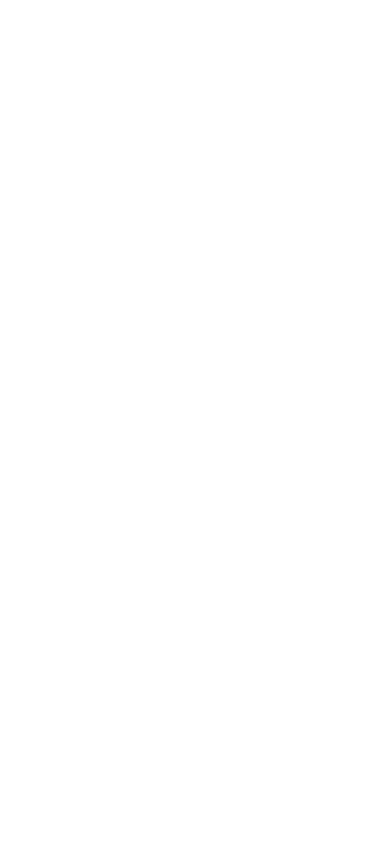
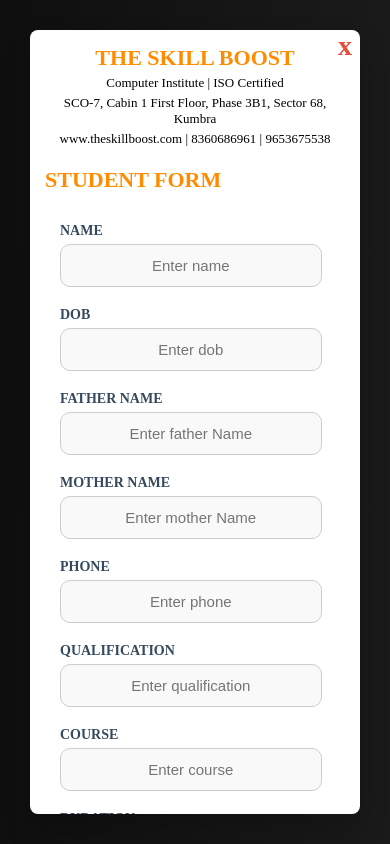
Before and after one commit to dixa640/stud, a React (Vite) app: page /add-student in a window 390 px wide. Built offline with nearby package versions, Linux system fonts and the light colour scheme.

Commit message:
your commit

```diff
--- a/src/AttendancePage.jsx
+++ b/src/AttendancePage.jsx
@@ -50,12 +50,32 @@
   const getRadioBoxShadow = (currentStatus, radioValue) => {
     if (currentStatus !== radioValue) return {};
     if (radioValue === "Present") return {};
-    if (radioValue === "Absent") return { boxShadow: "none" };
-    if (radioValue === "leave") return { boxShadow: "none" };
+    if (radioValue === "Absent" || radioValue === "leave")
+      return { boxShadow: "none" };
     return {};
   };
 
   return (
+    <>
+      {/* 👇 Embedded CSS for scrollbar hiding and mobile padding */}
+      <style>{`
+        ::-webkit-scrollbar {
+          display: none;
+        }
+
+        .hide-scrollbar {
+          -ms-overflow-style: none; /* IE and Edge */
+          scrollbar-width: none; /* Firefox */
+        }
+
+        @media (max-width: 480px) {
+          th, td {
+            padding-left: 2px !important;
+            padding-right: 2px !important;
+          }
+        }
+      `}</style>
+
       <motion.div
         initial={{ opacity: 0 }}
         animate={{ opacity: 1 }}
@@ -68,7 +88,6 @@
           transition={{ duration: 0.8 }}
           style={styles.card}
         >
-        {/* Header */}
           <div style={styles.headerRow}>
             <h2 style={styles.heading}>Attendance Dashboard</h2>
             <motion.button
@@ -93,8 +112,10 @@
             </motion.p>
           )}
 
-        {/* Table & Submit inside scrollable wrapper */}
-        <div style={styles.tableScrollWrapper}>
+          <div
+            className="hide-scrollbar"
+            style={styles.tableScrollWrapper}
+          >
             <table style={styles.table}>
               <thead style={styles.thead}>
                 <tr>
@@ -168,7 +189,6 @@
               </tbody>
             </table>
 
-          {/* Submit button (now scrolls with table) */}
             <motion.div
               style={{ textAlign: "center", marginTop: "20px" }}
               whileHover={{ scale: 1.05 }}
@@ -181,17 +201,21 @@
           </div>
         </motion.div>
       </motion.div>
+    </>
   );
 };
 
 const styles = {
   wrapper: {
-    minHeight: "100vh",
+    height: "100vh",
+    width: "100vw",
+    overflow: "hidden",
     display: "flex",
     justifyContent: "center",
     alignItems: "center",
     backgroundColor: "black",
     padding: "20px",
+    boxSizing: "border-box",
   },
   card: {
     background: "#111",
@@ -208,7 +232,6 @@
     justifyContent: "space-between",
     alignItems: "center",
     marginBottom: "10px",
-    flexWrap: "nowrap",
     paddingRight: "10px",
   },
   heading: {
@@ -232,7 +255,6 @@
     cursor: "pointer",
     fontWeight: "bold",
     lineHeight: 1,
-    flexShrink: 0,
     marginLeft: "10px",
   },
   message: {
@@ -241,18 +263,15 @@
     textAlign: "center",
     marginBottom: "16px",
   },
-
   tableScrollWrapper: {
-    overflowY: "auto",
+    maxHeight: "65vh",
+    overflowY: "scroll",
     overflowX: "auto",
-    maxHeight: "65vh",
-    paddingBottom: "10px",
   },
   table: {
     width: "100%",
     borderCollapse: "collapse",
     marginBottom: "10px",
-    minWidth: "500px",
   },
   thead: {
     position: "sticky",
@@ -268,8 +287,6 @@
     fontSize: "18px",
     borderBottom: "2px solid orange",
     userSelect: "none",
-    minWidth: "140px",
-    borderRadius: "8px",
     verticalAlign: "bottom",
   },
   tr: {
@@ -305,7 +322,7 @@
     height: "14px",
     margin: 0,
     cursor: "pointer",
-    boxShadow: "none", // no shadow on radio by default
+    boxShadow: "none",
     borderRadius: "50%",
   },
   okBtn: {
@@ -322,48 +339,6 @@
     maxWidth: "300px",
     margin: "auto",
   },
-
-  // Responsive styles
-  "@media (max-width: 350px)": {
-    card: {
-      padding: "15px 15px 25px",
-      width: "10%",
-    },
-    headerRow: {
-      paddingRight: "5px",
-    },
-    heading: {
-      fontSize: "20px",
-      maxWidth: "75%",
-    },
-    closeBtn: {
-      width: "36px",
-      height: "36px",
-      fontSize: "20px",
-      marginLeft: "8px",
-    },
-    table: {
-      minWidth: "480px",
-    },
-    th: {
-      fontSize: "16px",
-      minWidth: "120px",
-      padding: "10px 8px",
-    },
-    td: {
-      fontSize: "13px",
-      padding: "10px 8px",
-    },
-    radioGroup: {
-      gap: "10px",
-    },
-    okBtn: {
-      fontSize: "18px",
-      padding: "14px 0",
-      maxWidth: "100%",
-      width: "100%",
-    },
-  },
 };
 
 export default AttendancePage;
--- a/src/Index.jsx
+++ b/src/Index.jsx
@@ -27,14 +27,71 @@
 
     return (
         <div style={styles.wrapper}>
+            <style>{`
+                html, body {
+        margin: 0;
+        padding: 0;
+        height: 100%;
+        overflow: hidden !important;
+        marginBottom: 20px;
+    }
+
+    ::-webkit-scrollbar {
+        width: 0px;
+    }
+                @media (max-width: 600px) {
+                    .responsive-card {
+                        padding: 20px !important;
+                        width: 100% !important;
+                        height: 95vh !important;
+                        max-width: 100% !important;
+
+                    }
+
+                    .responsive-title {
+                        font-size: 20px !important;
+                        text-align: center !important;
+                    }
+
+                    .responsive-button-row {
+                        grid-template-columns: 1fr !important;
+                        gap: 10px !important;
+                    }
+
+                    .responsive-list-title {
+                        font-size: 16px !important;
+                    }
+
+                    .responsive-list-item {
+                        flex-direction: column;
+                        align-items: flex-start;
+                        gap: 10px;
+                    }
+
+                    .responsive-attendance-button {
+                        width: 100%;
+                        text-align: center;
+                    }
+                }
+
+                ::-webkit-scrollbar {
+                    width: 0px;
+                }
+                ::-webkit-scrollbar-thumb {
+                    background: gray;
+                    border-radius: 4px;
+                }
+            `}</style>
+
             <motion.div
                 initial={{ scale: 0.95, opacity: 0 }}
                 animate={{ scale: 1, opacity: 1 }}
                 transition={{ duration: 0.5 }}
-                style={styles.card}
+                style={{ ...styles.card }}
+                className="responsive-card"
             >
                 <div style={styles.header}>
-                    <h1 style={styles.title}>
+                    <h1 style={styles.title} className="responsive-title">
                         Welcome To The Skill Boost Computer Institute
                     </h1>
 
@@ -50,7 +107,7 @@
                         <p style={styles.empty}>No students found.</p>
                     )}
 
-                    <div style={styles.buttonRow}>
+                    <div style={styles.buttonRow} className="responsive-button-row">
                         <motion.button
                             onClick={() => navigate("/add-student")}
                             style={styles.glowButton1}
@@ -78,17 +135,18 @@
                 <div style={styles.listContainer}>
                     {students.length > 0 && (
                         <>
-                            <h3 style={styles.listTitle}>Student List</h3>
+                            <h3 style={styles.listTitle} className="responsive-list-title">Student List</h3>
                             <div style={styles.scrollArea}>
                                 <ul style={styles.list}>
                                     {students.map((s) => (
-                                        <li key={s._id} style={styles.listItem}>
+                                        <li key={s._id} style={styles.listItem} className="responsive-list-item">
                                             {s.name}
                                             <button
                                                 onClick={() =>
                                                     navigate(`/student-attendance/${s._id}`)
                                                 }
                                                 style={styles.attendanceButton}
+                                                className="responsive-attendance-button"
                                             >
                                                 View Attendance
                                             </button>
@@ -113,8 +171,8 @@
 const styles = {
     wrapper: {
         backgroundColor: "black",
-        height: "100vh", // lock height
-        overflow: "hidden", // prevent page scroll
+        height: "100vh",
+        overflow: "hidden",
         display: "flex",
         justifyContent: "center",
         alignItems: "center",
@@ -141,7 +199,6 @@
         fontWeight: "bold",
         color: "white",
         marginBottom: "30px",
-        minHeight: "34px",
     },
     loading: {
         color: "orange",
--- a/src/Stu.jsx
+++ b/src/Stu.jsx
@@ -14,7 +14,6 @@
     const fetchStudents = async () => {
       try {
         const res = await axios.get("https://stuserver-6j1t.onrender.com/api/students");
-        console.log('Fetched students:', res.data);
         setStudents(res.data);
       } catch (err) {
         console.error("Error fetching students:", err);
@@ -50,7 +49,24 @@
 
   return (
     <motion.div style={styles.body}>
-      {/* Table visible only when modal not open */}
+      {/* 🔒 GLOBAL STYLES TO HIDE BODY AND SCROLLBARS */}
+      <style>{`
+        html, body {
+          margin: 0;
+          padding: 0;
+          height: 100%;
+          overflow: hidden !important;
+        }
+        ::-webkit-scrollbar {
+          width: 0 !important;
+          height: 0 !important;
+        }
+        * {
+          -ms-overflow-style: none;
+          scrollbar-width: none;
+        }
+      `}</style>
+
       {!isModalOpen && (
         <motion.div style={styles.container}>
           <div style={styles.headerRow}>
@@ -73,8 +89,6 @@
                   <th style={styles.th}>DOB</th>
                   <th style={styles.th}>Phone</th>
                   <th style={styles.th}>Qualification</th>
-                  {/* <th style={styles.th}>Admission No</th>
-                  <th style={styles.th}>Date of Joining</th> */}
                   <th style={styles.th}>Course</th>
                   <th style={styles.th}>Duration</th>
                   <th style={styles.th}>Actions</th>
@@ -90,8 +104,6 @@
                     <td style={{ ...styles.td, color: '#ffff66' }}>{student.dob}</td>
                     <td style={{ ...styles.td, color: '#66ccff' }}>{student.phone}</td>
                     <td style={{ ...styles.td, color: '#66ffff' }}>{student.qualification}</td>
-                    {/* <td style={{ ...styles.td, color: 'red' }}>{student.admissionNo }</td>
-                    <td style={{ ...styles.td, color: 'white' }}>{student.dateOfJoining }</td> */}
                     <td style={{ ...styles.td, color: '#80ff80' }}>{student.course}</td>
                     <td style={{ ...styles.td, color: '#ff66cc' }}>{student.duration}</td>
                     <td style={styles.td}>
@@ -108,7 +120,6 @@
         </motion.div>
       )}
 
-      {/* Modal displayed alone when open */}
       {isModalOpen && selectedStudent && (
         <EditStudentModal
           isOpen={isModalOpen}
@@ -125,7 +136,9 @@
   body: {
     backgroundColor: 'black',
     minHeight: '100vh',
+    height: '100vh',
     padding: '20px',
+    overflow: 'hidden',
   },
   container: {
     maxWidth: '100%',
--- a/src/addstudent.jsx
+++ b/src/addstudent.jsx
@@ -11,10 +11,11 @@
         motherName: "",
         phone: "",
         qualification: "",
-        // admissionNo: "",
-        // dateOfJoining: "",
         course: "",
         duration: ""
+        // Uncomment below to enable
+        // admissionNo: "",
+        // dateOfJoining: ""
     });
 
     const handleChange = (e) => {
@@ -38,82 +39,73 @@
         <div style={{
             height: "100vh",
             width: "100vw",
-    margin: 0,
-    padding: 0,
+            background: "linear-gradient(to right, #0f0f0f, #1a1a1a)",
             display: "flex",
             justifyContent: "center",
-    alignItems: "center",
-    background: "#000", // pure black in case content shrinks
+            alignItems: "flex-start",
+            padding: "30px",
+            boxSizing: "border-box",
             overflow: "hidden"
         }}>
-
             <style>{`
                 html, body {
-            overflow: hidden !important;
-            height: 100% !important;
                     margin: 0;
                     padding: 0;
+                    height: 100%;
+                    overflow: hidden;
                 }
-    `}</style>
 
-            <style>{`
                 @media (max-width: 600px) {
                     .form-content {
                         padding: 15px !important;
                         max-width: 100% !important;
                     }
-
                     .form-content h1 {
                         font-size: 22px !important;
                     }
-
                     .form-content p {
                         font-size: 13px !important;
                         margin: 4px 0 !important;
                     }
-
                     .attendance-form {
                         grid-template-columns: 1fr !important;
                         justify-items: center;
                     }
-
                     .attendance-form input {
                         width: 85% !important;
                         font-size: 15px !important;
                         text-align: center;
                     }
-
                     .attendance-form label {
                         font-size: 14px !important;
                         text-align: left !important;
                     }
-
                     .button-submit {
                         width: 100% !important;
                     }
-
-  html, body {
-    height: 1vh !important;
-    overflow: hidden !important;
-    margin: 0;
-    padding: 0;
-  }
                 }
 
+                ::-webkit-scrollbar {
+                    width: 0px;
+                }
+                ::-webkit-scrollbar-thumb {
+                    background: gray;
+                    border-radius: 4px;
+                }
             `}</style>
 
             <div style={{
                 width: "100%",
                 maxWidth: "900px",
-    height: "100vh", // full screen height
+                height: "100%",
                 backgroundColor: "#ffffff",
-    borderRadius: "0", // remove rounded corners on mobile
-    boxShadow: "none", // remove shadow on mobile for full-screen feel
+                borderRadius: "8px",
+                boxShadow: "0 15px 30px rgba(0,0,0,0.2)",
                 position: "relative",
                 display: "flex",
                 flexDirection: "column",
+                overflowY: "auto"
             }}>
-
 
                 {/* Close Button */}
                 <div
@@ -125,7 +117,7 @@
                         cursor: "pointer",
                         color: "#e74c3c",
                         fontWeight: "bold",
-                        zIndex: 0
+                        zIndex: 10
                     }}
                     onClick={() => navigate("/")}
                 >
```
Lines whose indentation alone changed are shown as unchanged.
